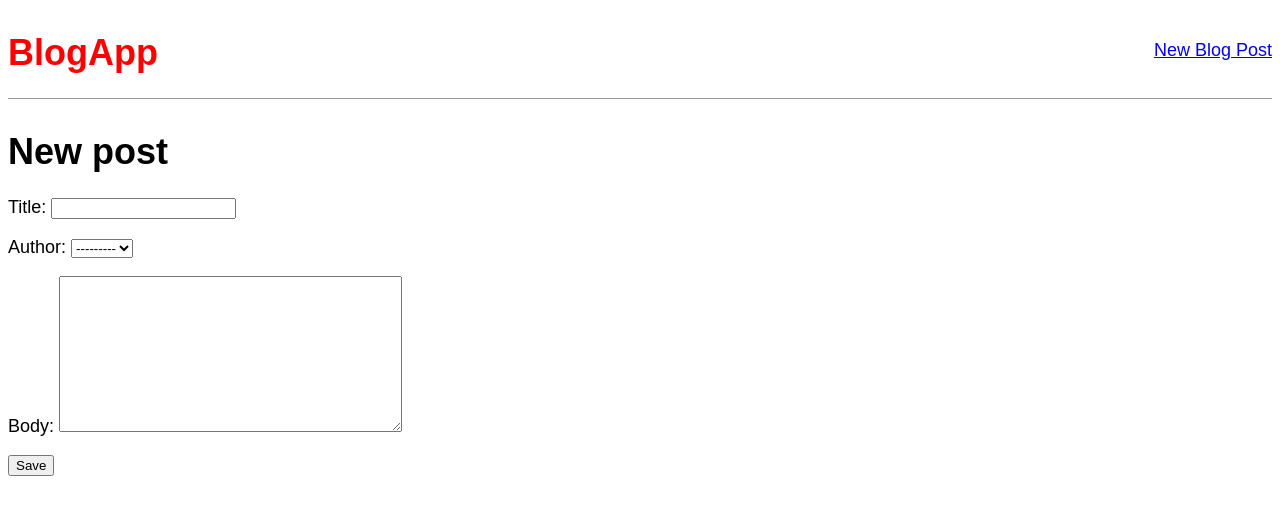
After one commit to Nightwarhead/BlogApp, a Django app: page /post/new/ in a window 1280 px wide. The commit adds this page. Shown: the top 515 px of the page. Run offline with Django 3.2, Linux system fonts and the light colour scheme; data comes from the database, SQL or seed files in the repository; both versions use the stored data as it was after the commit.

Commit message:
form update 1

```diff
--- a/blog/models.py
+++ b/blog/models.py
@@ -1,4 +1,5 @@
 from django.db import models
+from django.urls import reverse         #forms
 
 # Create your models here.
 
@@ -8,3 +9,5 @@ class Post(models.Model):
     body = models.TextField()
     def __str__(self):
         return self.title
+    def get_absolute_url(self):
+        return reverse('post_detail',args=[str(self.id)])
--- a/blog/templates/base.html
+++ b/blog/templates/base.html
@@ -7,7 +7,12 @@
     </head>
     <body>
         <header>
-            <h1><a href="{ %url 'home'% }">BlogApp</a></h1>
+            <div class="nav-left">
+                <h1><a href="{ %url 'home'% }">BlogApp</a></h1>
+            </div>
+            <div class="nav-right">
+                <a href="{% url 'post_new' %}">New Blog Post</a>
+            </div>
         </header>
         <div>
             {%block content%}
--- /dev/null
+++ b/blog/templates/post_new.html
@@ -0,0 +1,10 @@
+{% extends 'base.html' %}
+
+{% block content %}
+    <h1>New post</h1>
+    <form action="" method="post">
+        {% csrf_token %}
+        {{ form.as_p }}
+        <input type="submit" value="Save">
+    </form>
+{% endblock content %}
--- a/blog/urls.py
+++ b/blog/urls.py
@@ -1,7 +1,8 @@
 from django.urls import path
 from django.urls import path
-from .views import BlogListView,BlogDetailView
+from .views import BlogListView,BlogDetailView,BlogCreateView
 urlpatterns=[
+    path('post/new/',BlogCreateView.as_view(),name='post_new'),         #forms
     path('post/<int:pk>/',BlogDetailView.as_view(),name='post_detail'), # new
     path('',BlogListView.as_view(),name='home'),
 ]
--- a/blog/views.py
+++ b/blog/views.py
@@ -2,6 +2,7 @@ from django.shortcuts import render
 
 # Create your views here.
 from django.views.generic import ListView,DeleteView
+from django.views.generic.edit import CreateView # forms
 from .models import Post
 
 class BlogListView(ListView):
@@ -11,3 +12,8 @@ class BlogListView(ListView):
 class BlogDetailView(DeleteView):
     model=Post
     template_name='post_detail.html'
+
+class BlogCreateView(CreateView):
+    model=Post
+    template_name='post_new.html'
+    fields=['title','author','body']
```
Also changed, not shown: db.sqlite3.
